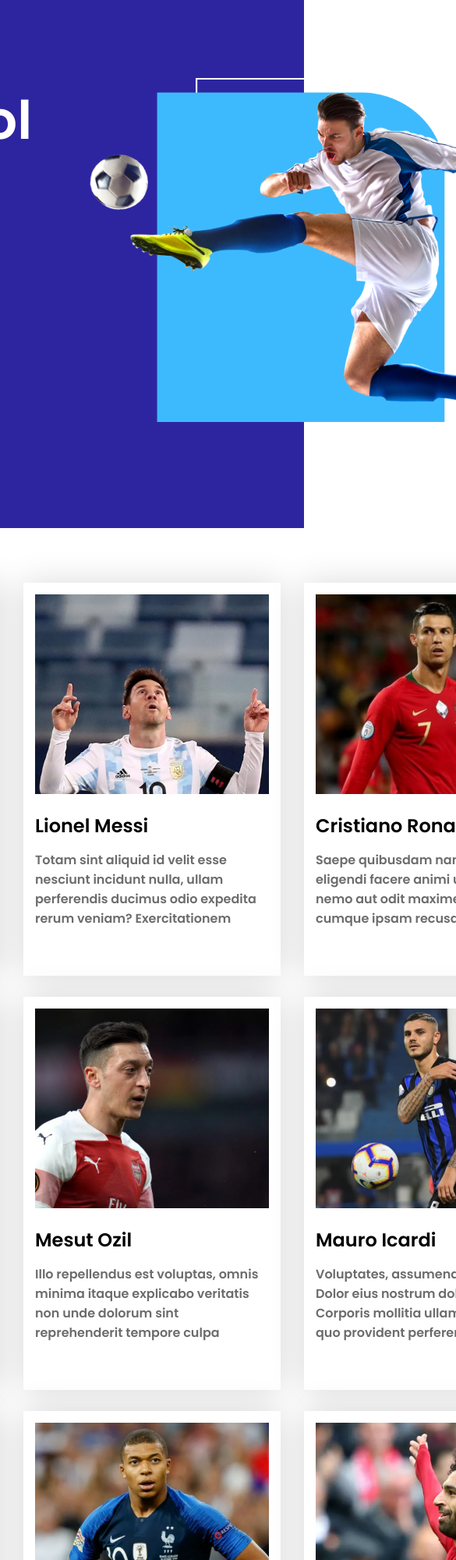
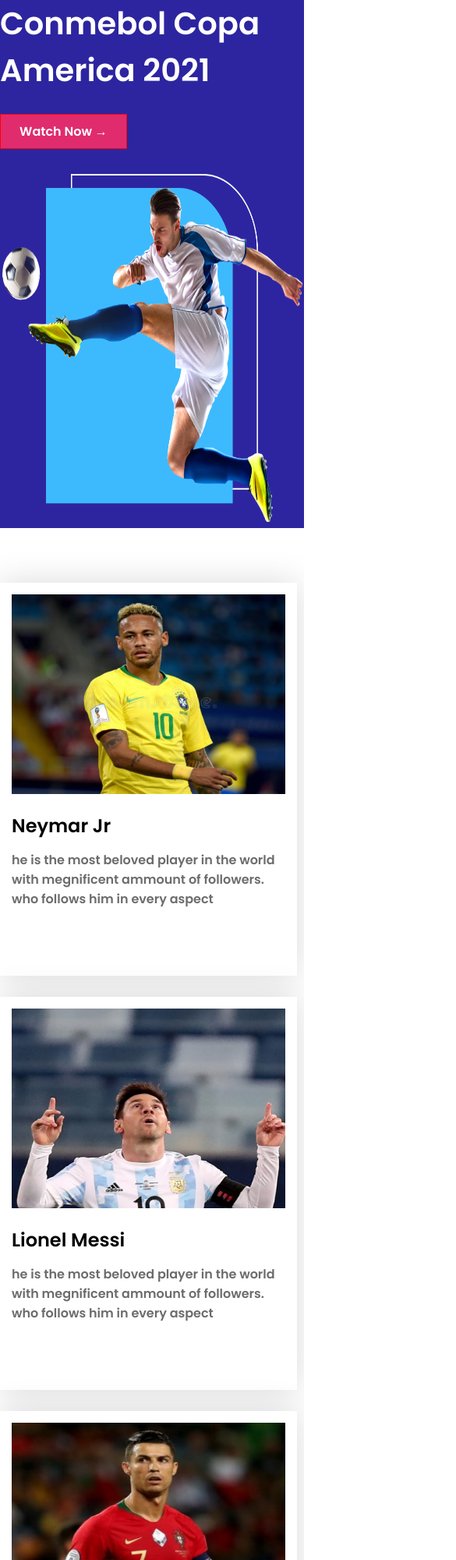
Before and after one commit to binjahid/Foot-ball-responsive, a plain HTML site: page index.html in a window 390 px wide. Shown: the top 2000 px of the page at 78% size, 585 px wide, since content can reach past the window. Drawn offline with Linux system fonts and the light colour scheme.

Commit message:
responsive

```diff
--- a/index.html
+++ b/index.html
@@ -42,72 +42,72 @@
           <img src="images/players/player-1.png" alt="" />
           <h2 class="player-name">Neymar Jr</h2>
           <p class="player-descrip">
-            Lorem ipsum dolor sit amet consectetur adipisicing elit.
-            Necessitatibus porro laborum repudiandae libero tempore impedit
+            he is the most beloved player in the world with megnificent ammount
+            of followers. who follows him in every aspect
           </p>
         </article>
         <article class="player">
           <img src="images/players/player-2.png" alt="" />
           <h2 class="player-name">Lionel Messi</h2>
           <p class="player-descrip">
-            Totam sint aliquid id velit esse nesciunt incidunt nulla, ullam
-            perferendis ducimus odio expedita rerum veniam? Exercitationem
+            he is the most beloved player in the world with megnificent ammount
+            of followers. who follows him in every aspect
           </p>
         </article>
         <article class="player">
           <img src="images/players/player-3.png" alt="" />
           <h2 class="player-name">Cristiano Ronaldo</h2>
           <p class="player-descrip">
-            Saepe quibusdam nam facilis natus eligendi facere animi unde
-            expedita, nemo aut odit maxime deleniti cumque ipsam recusandae
+            he is the most beloved player in the world with megnificent ammount
+            of followers. who follows him in every aspect
           </p>
         </article>
         <article class="player">
           <img src="images/players/player-4.png" alt="" />
           <h2 class="player-name">Paulo Dybala</h2>
           <p class="player-descrip">
-            Possimus incidunt nobis, modi rerum quidem distinctio libero odit
-            beatae magnam quis impedit suscipit dolor accusamus voluptates
+            he is the most beloved player in the world with megnificent ammount
+            of followers. who follows him in every aspect
           </p>
         </article>
         <article class="player">
           <img src="images/players/player-5.png" alt="" />
           <h2 class="player-name">Mesut Ozil</h2>
           <p class="player-descrip">
-            Illo repellendus est voluptas, omnis minima itaque explicabo
-            veritatis non unde dolorum sint reprehenderit tempore culpa
+            Ihe is the most beloved player in the world with megnificent ammount
+            of followers. who follows him in every aspect
           </p>
         </article>
         <article class="player">
           <img src="images/players/player-6.png" alt="" />
           <h2 class="player-name">Mauro Icardi</h2>
           <p class="player-descrip">
-            Voluptates, assumenda ipsum? Dolor eius nostrum doloribus nihil?
-            Corporis mollitia ullam repudiandae quo provident perferendis
+            he is the most beloved player in the world with megnificent ammount
+            of followers. who follows him in every aspect
           </p>
         </article>
         <article class="player">
           <img src="images/players/player-7.png" alt="" />
           <h2 class="player-name">Di Maria</h2>
           <p class="player-descrip">
-            Deserunt voluptatum eaque a ex sequi officia non, distinctio rem
-            suscipit ut. Ratione autem animi perferendis. Quod, dolorum neque
+            he is the most beloved player in the world with megnificent ammount
+            of followers. who follows him in every aspect
           </p>
         </article>
         <article class="player">
           <img src="images/players/player-8.png" alt="" />
           <h2 class="player-name">Kylian Mbappé</h2>
           <p class="player-descrip">
-            Quae doloremque ipsa fuga eum dolorem sed voluptatibus reprehenderit
-            totam dolore, nihil nulla, aliquam quas soluta provident repellat
+            Qhe is the most beloved player in the world with megnificent ammount
+            of followers. who follows him in every aspect
           </p>
         </article>
         <article class="player">
           <img src="images/players/player-9.png" alt="" />
           <h2 class="player-name">Mohamed Salah</h2>
           <p class="player-descrip">
-            Quasi mollitia culpa, eius eum optio id cum nihil alias repudiandae.
-            Officiis, et nulla natus est quia odit qui cum magni nihil veniam
+            he is the most beloved player in the world with megnificent ammount
+            of followers. who follows him in every aspect
           </p>
         </article>
       </div>
@@ -139,10 +139,10 @@
           <div class="player-list">
             <div class="player-image">
               <img src="images/players/player-2.png" alt="" />
-              <div class="player-information">
-                <h2 class="player-name">Lionel Messi</h2>
-                <p class="player-rating"><i class="fas fa-chart-line"></i> 1</p>
-              </div>
+            </div>
+            <div class="player-information">
+              <h2 class="player-name">Lionel Messi</h2>
+              <p class="player-rating"><i class="fas fa-chart-line"></i> 1</p>
             </div>
           </div>
           <div class="player-list">
--- a/styles/style.css
+++ b/styles/style.css
@@ -12,9 +12,6 @@
 -------------------*/
 
 .header-container {
-  /* width: 100%; */
-  /* display: grid;
-    grid-template-columns: repeat(2, 1fr); */
   display: flex;
   background-color: #2d25a0;
   height: 677px;
@@ -45,6 +42,9 @@
   border: 1px solid red;
   padding: 10px 24px;
   background-color: #e02c6d;
+}
+.header-btn .btn a:hover {
+  transform: translateX(20px);
 }
 
 /*-----------------
@@ -191,3 +191,61 @@
 .fotter-copywrite {
   margin-bottom: 50px;
 }
+
+/* Meadi Quarry for mobile */
+@media only screen and (max-width: 688px) {
+  /* header section */
+  .header-container {
+    flex-direction: column;
+    justify-content: flex-start;
+  }
+  .header-content {
+    width: 100%;
+    margin-right: 0;
+  }
+  .header-title {
+    font-size: 20px;
+  }
+  .header-image img {
+    width: 100%;
+    height: 450px;
+    margin-top: 42px;
+  }
+  .match-highlight {
+    display: none;
+  }
+
+  /* player section */
+  .player-article-container {
+    grid-template-columns: repeat(1, 1fr);
+  }
+  .player {
+    width: 90%;
+  }
+
+  /* ratting section */
+  .rating-info {
+    grid-template-columns: repeat(1, 1fr);
+  }
+  .player-list .player-image img {
+    width: 100%;
+    height: 250px;
+  }
+
+  .player-information {
+    margin-bottom: 20px;
+  }
+
+  /* vote-section */
+  .vote-title {
+    font-size: 20px;
+  }
+  input {
+    width: 100%;
+  }
+
+  /* fotter-section */
+  .footer-info-container .fotter-logo img {
+    width: 100%;
+  }
+}
```
